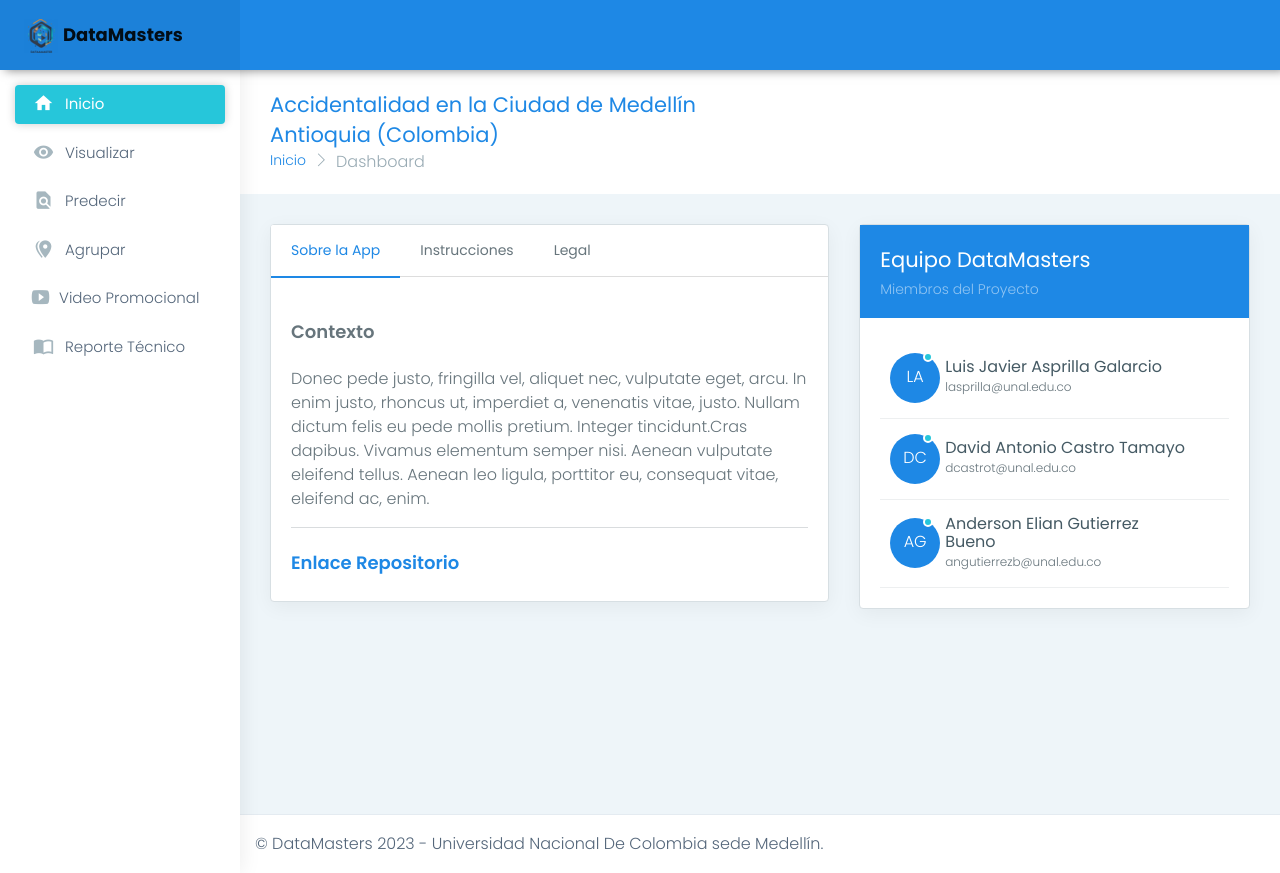
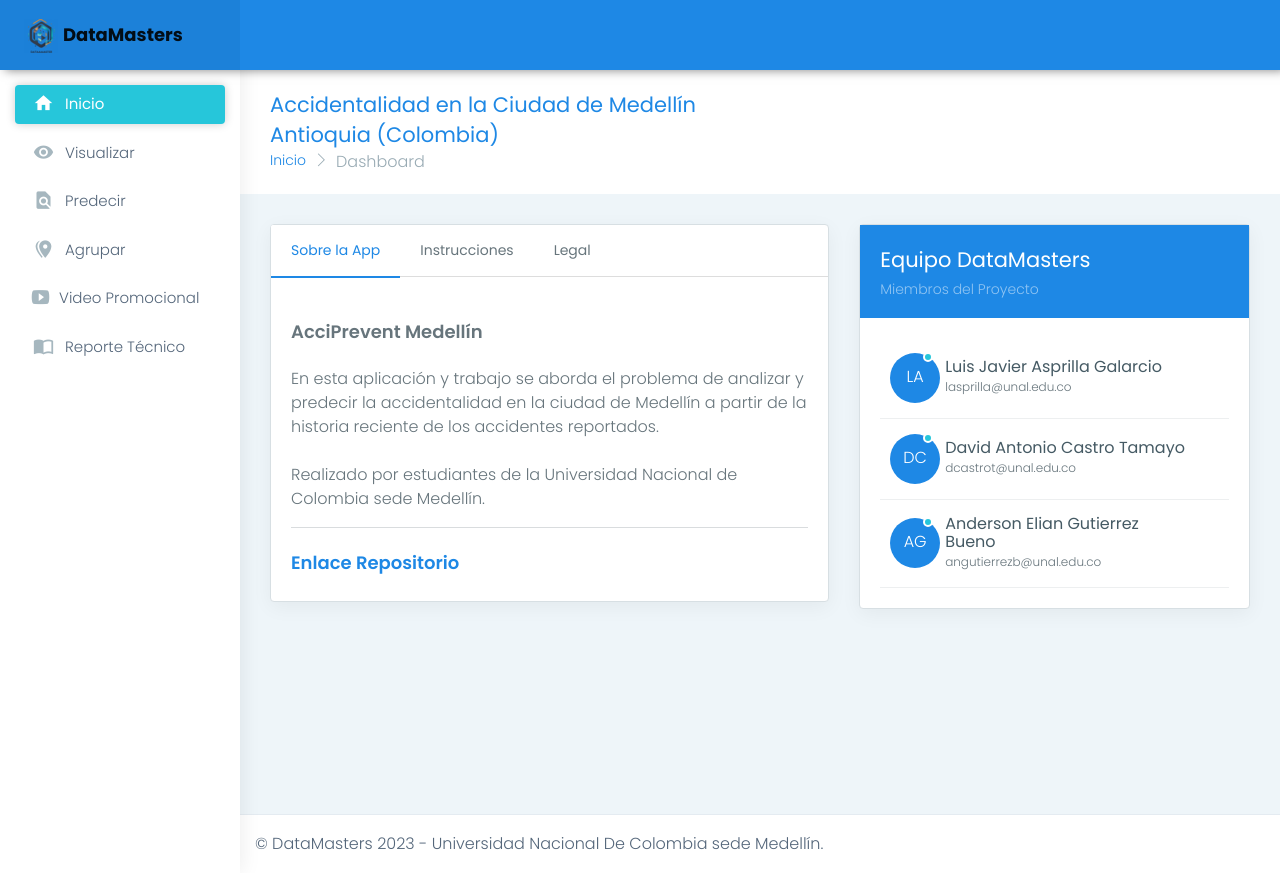
Before and after one commit to DataMastersUN/FA_T2, a Flask app: page / in a window 1280 px wide. Run offline with Flask 3, Linux system fonts and the light colour scheme; some libraries are stand-ins or nearby versions.

Commit message:
feat: about and legal information

```diff
--- a/templates/home/index.html
+++ b/templates/home/index.html
@@ -60,12 +60,9 @@
                     <div class="tab-content">
                         <div class="tab-pane active" id="home" role="tabpanel">
                             <div class="card-body">
-                                <h4 class="font-medium mt-4">Contexto</h4>
-                                <p class="mt-4">Donec pede justo, fringilla vel, aliquet nec, vulputate eget,
-                                    arcu. In enim justo, rhoncus ut, imperdiet a, venenatis vitae, justo. Nullam
-                                    dictum felis eu pede mollis pretium. Integer tincidunt.Cras dapibus. Vivamus
-                                    elementum semper nisi. Aenean vulputate eleifend tellus. Aenean leo ligula,
-                                    porttitor eu, consequat vitae, eleifend ac, enim.</p>
+                                <h4 class="font-medium mt-4">AcciPrevent Medellín</h4>
+                                <p class="mt-4">En esta aplicación y trabajo se aborda el problema de analizar y predecir la accidentalidad en la ciudad de Medellín a partir de la historia reciente de los accidentes reportados.</p>
+                                <p class="mt-4">Realizado por estudiantes de la Universidad Nacional de Colombia sede Medellín.</p>
                                 <hr>
                                 <h4 class="font-medium mt-4"><a class="mt-2" href="https://github.com/DataMastersUN/FA_T2">Enlace Repositorio</a></h4>
                             </div>
@@ -87,14 +84,11 @@
                         </div>
                         <div class="tab-pane" id="legal" role="tabpanel">
                             <div class="card-body">
-                                <h4 class="font-medium mt-4">Parte Legal</h4>
-                                <p>Lorem Ipsum is simply dummy text of the printing and typesetting industry.
-                                    Lorem Ipsum has been the industry's standard dummy text ever since the
-                                    1500s, when an unknown printer took a galley of type and scrambled it to
-                                    make a type specimen book. It has survived not only five centuries </p>
-                                <p>It was popularised in the 1960s with the release of Letraset sheets
-                                    containing Lorem Ipsum passages, and more recently with desktop publishing
-                                    software like Aldus PageMaker including versions of Lorem Ipsum.</p>
+                                <h4 class="font-medium mt-4">Legal</h4>
+                                <p>Todos los derechos reservados. Queda estrictamente prohibida la reproducción, copia, distribución o cualquier otro uso no autorizado de esta aplicación. Este software se proporciona con fines académicos y su uso está restringido a dichos fines.</p>
+                                <p>El insumo principal de este trabajo son los [datos abiertos de incidentes viales](http://medata.gov.co/dataset/incidentes-viales) que publica la Alcaldía de Medellín en el portal [MeData](https://www.http://medata.gov.co/).</p>
+                                <h4 class="font-medium mt-4">Tratamiento de Datos Personales:</h4>
+                                <p>Toda la información ingresada en esta aplicación se manejará con la más estricta confidencialidad. No se almacenará, retendrá, ni se compartirá ningún dato personal. Los cálculos realizados dentro de esta aplicación serán eliminados de manera automática una vez que abandone la plataforma</p>
                             </div>
                         </div>
                     </div>
```
